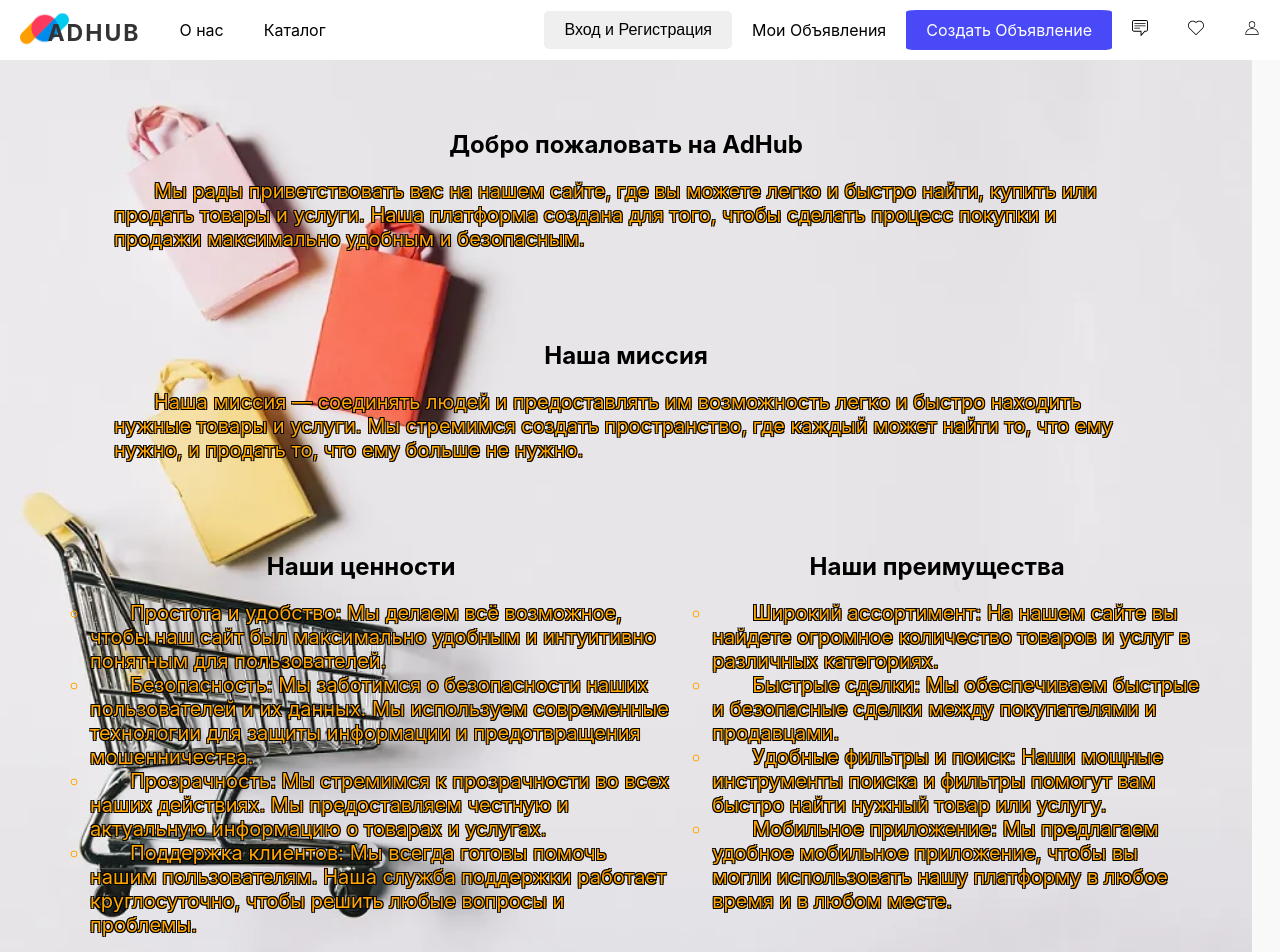
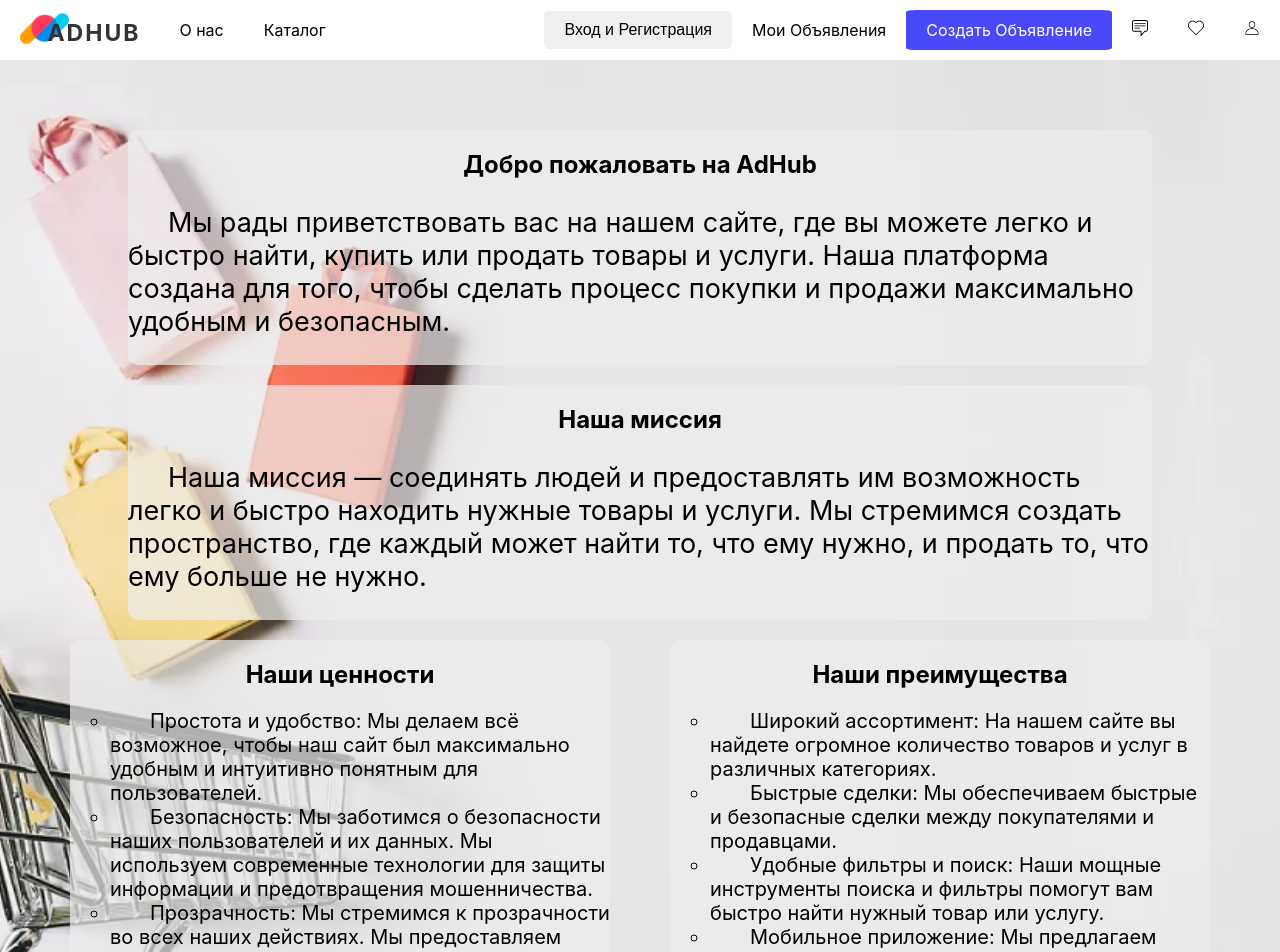
Before and after one commit to Cerber879/AdHub, a React (Create React App) app: page /about in a window 1280 px wide. Shown: the top 952 px of the page. Built offline with nearby package versions, Linux system fonts and the light colour scheme.

Commit message:
fix page AboutUs

```diff
--- a/src/components/AboutUs/CreateChtoTo.tsx
+++ b/src/components/AboutUs/AboutUs.tsx
@@ -14,7 +14,7 @@ const CreateChtoTo: React.FC = () => {
       </div>
 
       <div className={styles.items__text}>
-        <div>
+        <div className={styles.ul_block}>
           <h2 className={styles.title__text}>Наши ценности</h2>
           <ul className={styles.info_text__contetnt}>
             <li>
@@ -32,7 +32,7 @@ const CreateChtoTo: React.FC = () => {
           </ul>
         </div>
 
-        <div>
+        <div className={styles.ul_block}>
         <h2 className={styles.title__text}>Наши преимущества</h2>
         <ul className={styles.info_text__contetnt}>
             <li>
--- a/src/components/AboutUs/about.module.css
+++ b/src/components/AboutUs/about.module.css
@@ -5,17 +5,17 @@
     align-items: center;
     padding: 50px;
     background-image: url("../../../public/images/ImagesBackground/background.webp");
-    background-size: cover; /* Покрывает весь элемент */
-    background-position: center; /* Центрирует изображение */
-    background-repeat: no-repeat; /* Не повторяет изображение */
-    width: 90%;
-    height: 100vh; /* Высота экрана */
-    gap: 50px;
+    background-size: cover;
+    background-position: center;
+    background-repeat: no-repeat;
 }
 
 .container__item
 {
     width: 1024px;
+    background-color: rgb(238, 238, 238, 0.7);
+    border-radius: 10px;
+    margin-top: 20px;
 }
 
 .title
@@ -26,15 +26,18 @@
 
 .item__content
 {
-    color: orange; /* Оранжевый цвет текста */
-    text-shadow:
-        -1px -1px 0 black,
-        1px -1px 0 black,
-        -1px 1px 0 black,
-        1px 1px 0 black; /* Черная обводка */
+    color: black;
     text-indent: 40px;
-    font-size: 20px;
+    font-size: 27px;
     font-weight: 400;
+}
+
+.ul_block{
+    background-color: rgb(238, 238, 238, 0.7);
+    border-radius: 10px;
+    margin-top: 20px;
+    margin-left: 30px;
+    margin-right: 30px;
 }
 
 .items__text
@@ -50,13 +53,9 @@
 
 .info_text__contetnt
 {
-    color: orange; /* Оранжевый цвет текста */
-    text-shadow:
-        -1px -1px 0 black,
-        1px -1px 0 black,
-        -1px 1px 0 black,
-        1px 1px 0 black; /* Черная обводка */
+    color: black;
     text-indent: 40px;
+    width: 500px;
     font-size: 20px;
     list-style-type: circle;
 }
--- a/src/pages/AboutUs/AboutUs.tsx
+++ b/src/pages/AboutUs/AboutUs.tsx
@@ -1,10 +1,10 @@
 import React from 'react';
-import CreateChtoTo from '../../components/AboutUs/CreateChtoTo';
+import AboutUsContent from '../../components/AboutUs/AboutUs';
 
 const AboutUs: React.FC = () => {
   return (
     <div>
-      <CreateChtoTo/>
+      <AboutUsContent/>
       {/* Add more content here */}
     </div>
   );
```
